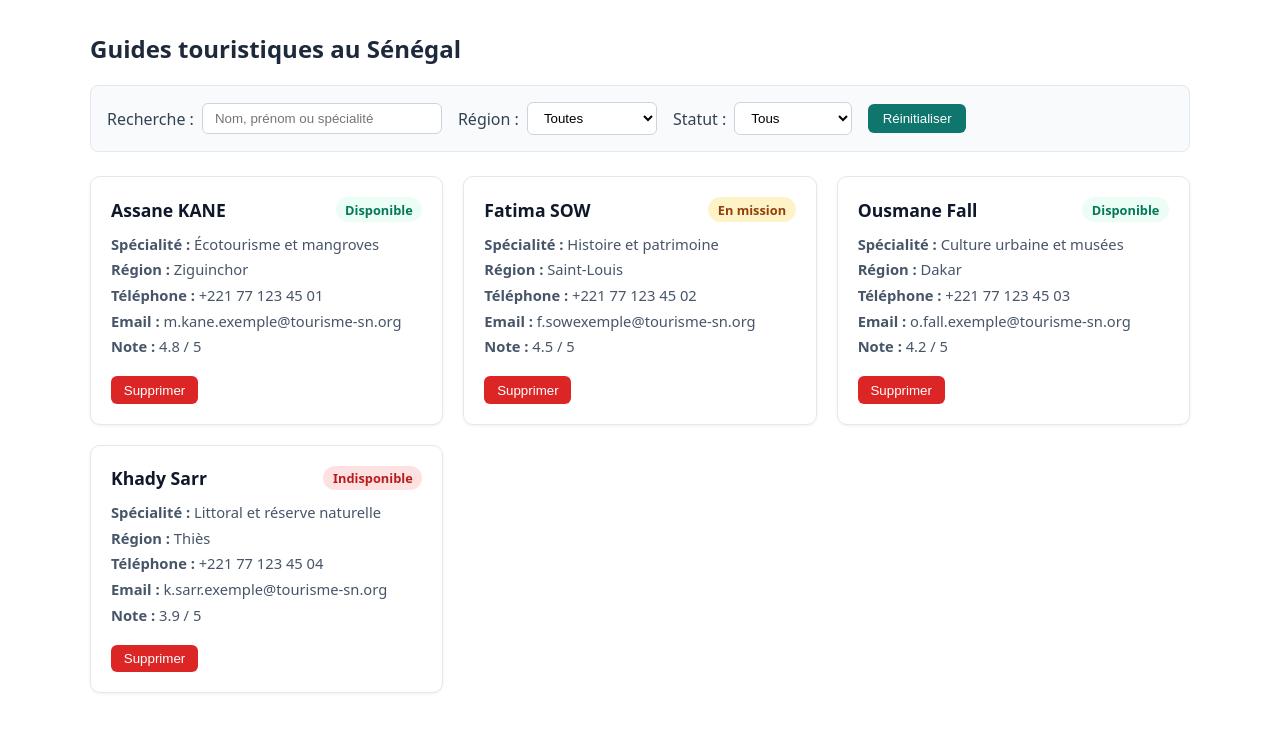
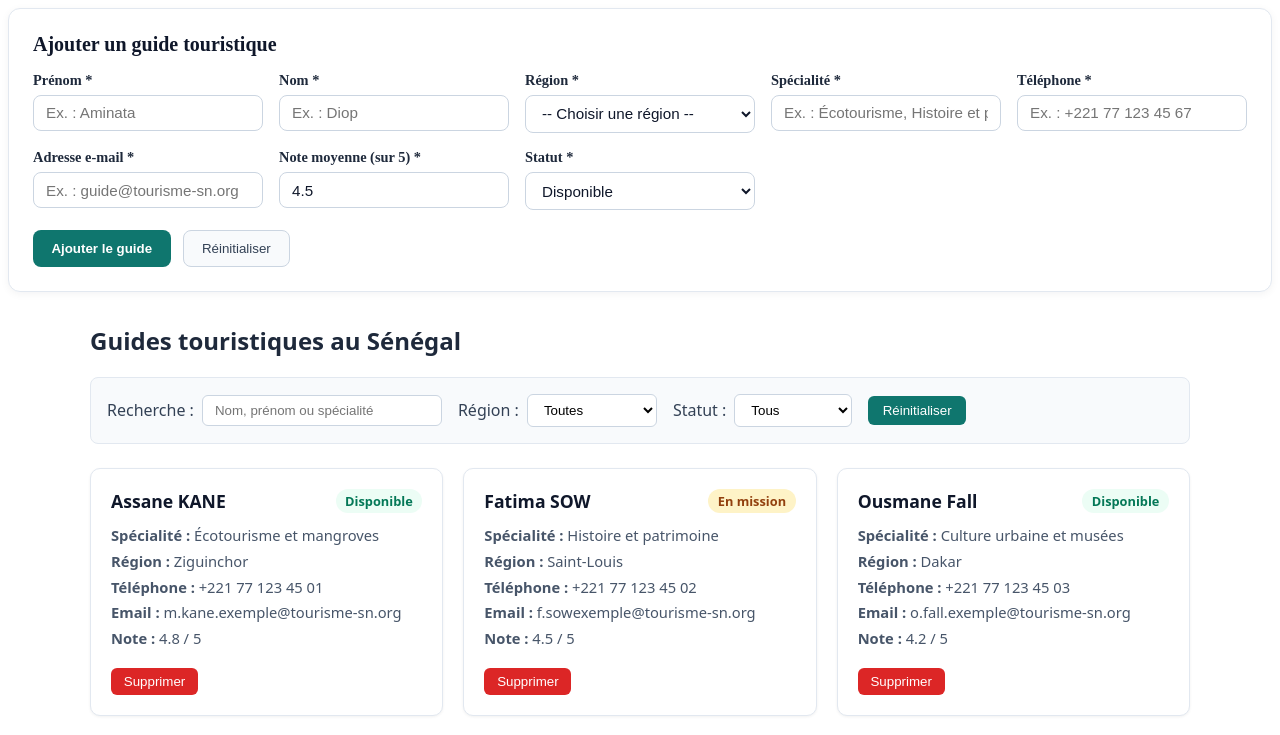
Before and after one commit to sowf4438-del/gestion-guides-touristiques, an Angular app: page / in a window 1280 px wide. Shown: the top 735 px of the page. Built offline with nearby package versions, Linux system fonts and the light colour scheme.

Commit message:
feat(guide-form): ajouter le formulaire CRUD et l'integrer dans app

```diff
--- a/src/app/app.html
+++ b/src/app/app.html
@@ -1,3 +1,8 @@
-<main>
+<main class="conteneur-principal">
+  <app-guide-form
+    [guideEnEdition]="guideSelectionne"
+    (editionTerminee)="onEditionTerminee()"
+  ></app-guide-form>
+
   <app-guide-list></app-guide-list>
 </main>
--- a/src/app/app.ts
+++ b/src/app/app.ts
@@ -1,11 +1,19 @@
 import { Component } from '@angular/core';
 import { GuideListComponent } from './components/guide-list/guide-list';
+import { GuideForm } from './components/guide-form/guide-form';
+import { GuideTouristique } from './models/guide-touristique';
 
 @Component({
   selector: 'app-root',
   standalone: true,
-  imports: [GuideListComponent],
+  imports: [GuideListComponent, GuideForm],
   templateUrl: './app.html',
   styleUrl: './app.css'
 })
-export class App {}
+export class App {
+  guideSelectionne: GuideTouristique | null = null;
+
+  onEditionTerminee(): void {
+    this.guideSelectionne = null;
+  }
+}
```
